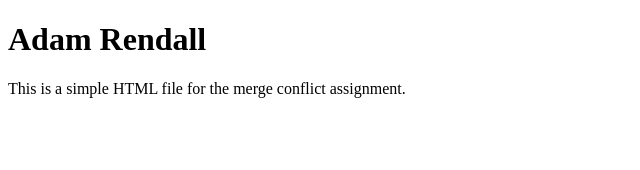
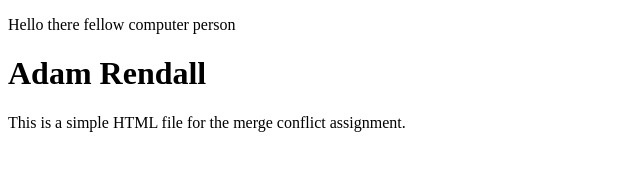
Before and after one commit to 18arendall/AdamRendall-Assignmet-4, a plain HTML site: page index.html in a window 1280 px wide. Shown: the whole page, without its empty margins (0-640 px from the left). Drawn offline with Linux system fonts and the light colour scheme.

Commit message:
Added merge conflict

```diff
--- a/index.html
+++ b/index.html
@@ -4,6 +4,7 @@
     <meta charset="UTF-8">
     <meta name="viewport" content="width=device-width, initial-scale=1.0">
     <title>Assignment 4 - Merge Conflict</title>
+    <P>Hello there fellow computer person</P>
 </head>
 <body>
     <h1>Adam Rendall</h1>
```
